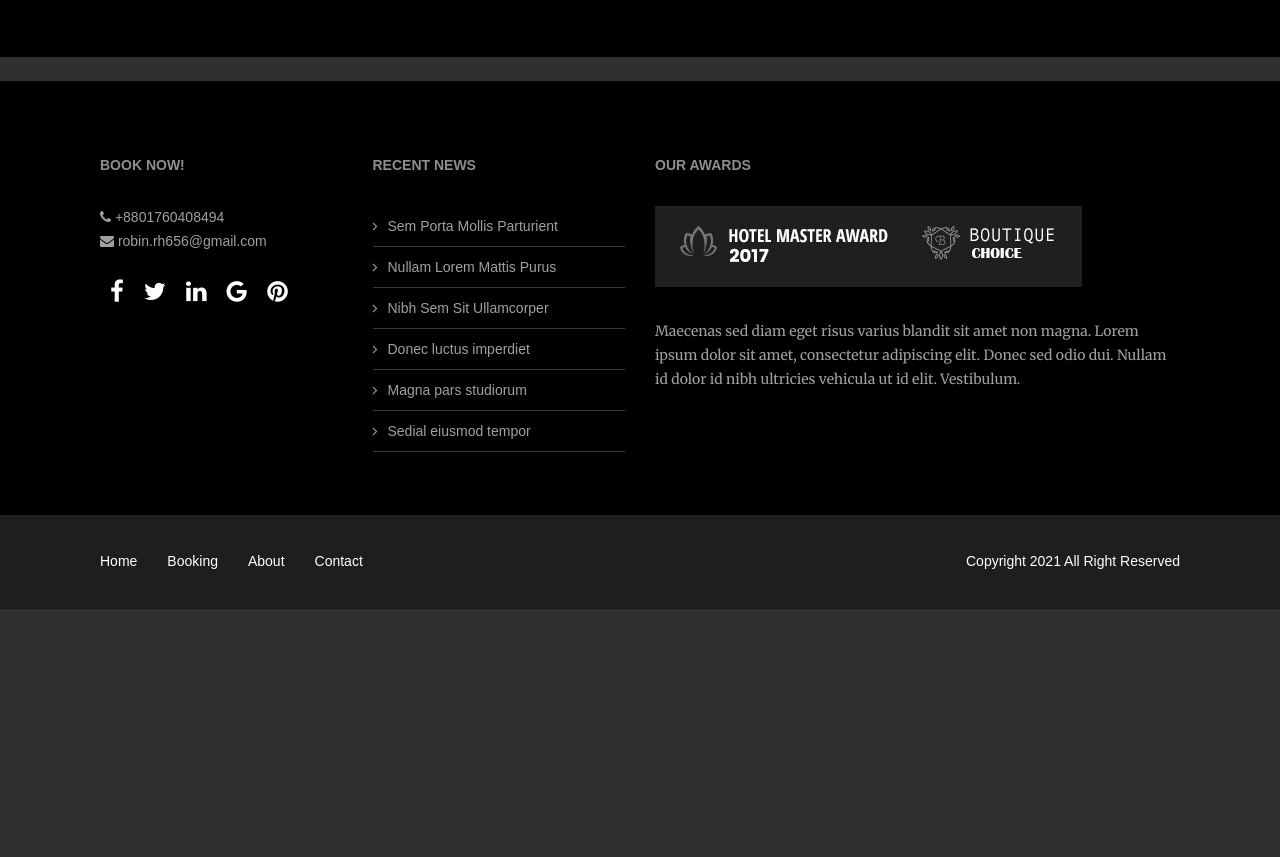
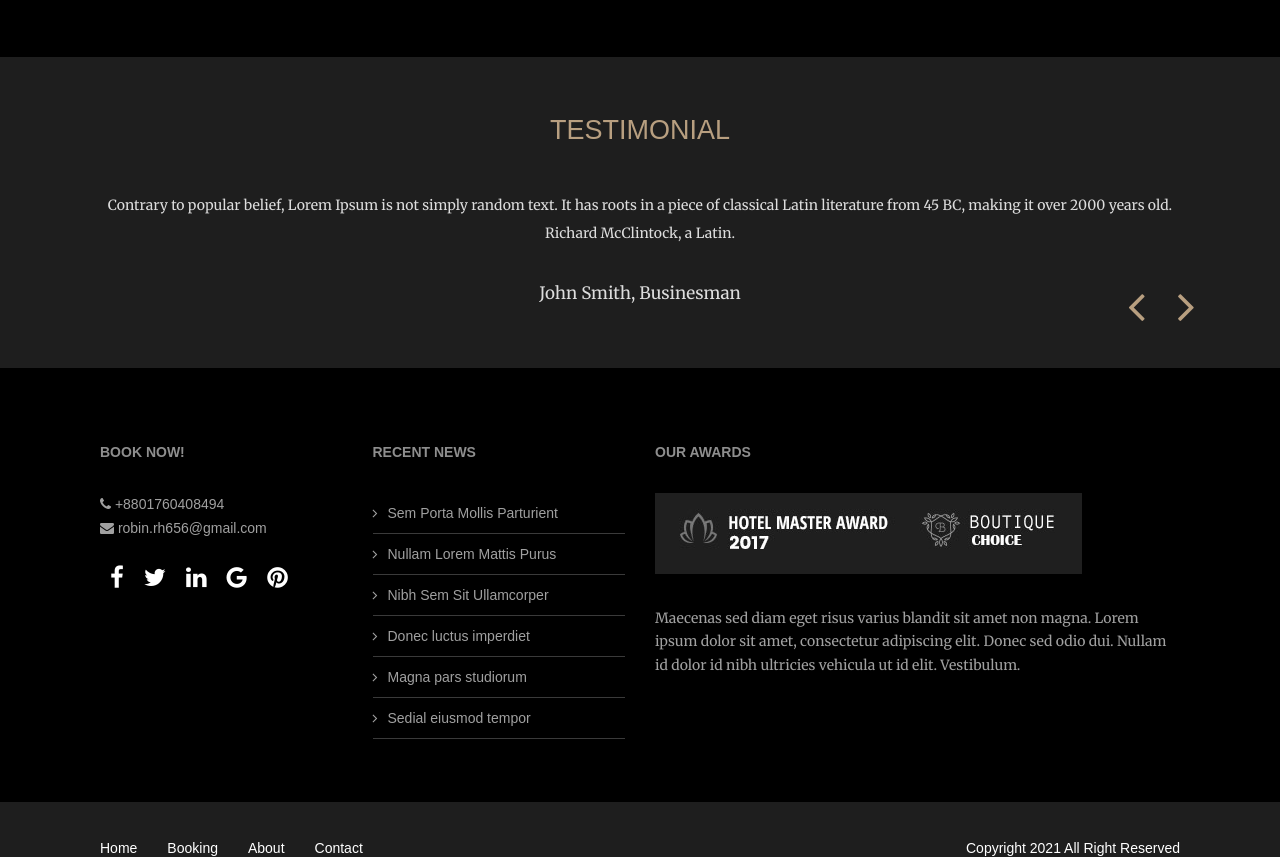
Before and after one commit to robinmind786/hotel-master, a plain HTML site: page index.html in a window 1280 px wide. Shown: the part 1227-2084 px from the top of the page. Before the commit the page ends 1836 px from the top, so only its background shows below. Drawn offline with Linux system fonts and the light colour scheme; a script that the page names is missing.

Commit message:
Add files via upload

```diff
--- a/css/responsive.css
+++ b/css/responsive.css
@@ -9,6 +9,21 @@
     footer .designer-info .links {
     	flex-direction: column;
     }
+	.prevs,
+	.nexts {
+	    position: none;
+	    left: 45%;
+	    transform: translate(-50%);
+	    bottom: -50px;
+	    font-size: 2rem;
+	    color: var(--warning-color);
+	    cursor: pointer;
+	    transition: all .3s ease;
+	    margin-right: 40px;
+	}
+	.nexts {
+		margin-left: 40px;
+	}
 }
 
 @media only screen and (min-width: 600px) {
--- a/css/style.css
+++ b/css/style.css
@@ -16,6 +16,7 @@ body {
 }
 
 :root {
+    --normal-dark: #1e1e1e;
     --dark-color: #000000;
     --normal-color: #ffffff;
     --text-color: #a3a3a3;
@@ -299,6 +300,84 @@ nav .navbar .nav-links .links .search .search-box .input-box.showInput{
     margin-top: 30px;
 }
 
+/*Review*/
+.review {
+    padding: 60px 0;
+    background-color: var(--normal-dark);
+}
+
+.review .review-heading h3{
+    text-align: center;
+    font-size: 27px;
+    line-height: 27px;
+    font-weight: 400;
+    color: rgb(184, 159, 128);
+}
+
+.review .review-content {
+    margin-top: 3rem;
+    text-align: center;
+    position: relative;
+}
+
+.review .review-content .review-desc p {
+    font-family: 'Merriweather', serif;
+    font-size: 14px;
+    font-weight: 400;
+    line-height: 27.2px;
+    color: rgb(221, 221, 221);
+}
+
+.review .review-content .review-name {
+    margin-top: 2rem;
+}
+.review .review-content .review-name h1 {
+    font-family: 'Merriweather', serif;
+    font-size: 17px;
+    font-weight: 400;
+    line-height: 28.9px;
+    color: rgb(221, 221, 221);
+}
+
+.prevs,
+.nexts {
+    position: absolute;
+    right: 0;
+    bottom: -40px;
+    font-size: 3rem;
+    color: var(--warning-color);
+    cursor: pointer;
+    transition: all .3s ease;
+}
+
+.prevs:hover,
+.nexts:hover {
+    color: var(--normal-color);
+}
+.prevs {
+    right: 50px;
+}
+
+.reviewSlide {
+    display: none;
+}
+
+
+
+
+
+
+
+
+
+
+
+
+
+
+
+
+
 /*Footer*/
 footer {
     background-color: var(--dark-color);
--- a/index.html
+++ b/index.html
@@ -123,7 +123,46 @@
       </div>
     </div>
   </section>
-  <br>
+  <!-- Review -->
+  <section class="review">
+    <div class="container">
+      <div class="review-heading">
+        <h3>TESTIMONIAL</h3>
+      </div>
+
+      <div class="review-content">
+        <div class="reviewSlide">
+          <div class="review-desc">
+            <p>Contrary to popular belief, Lorem Ipsum is not simply random text. It has roots in a piece of classical Latin literature from 45 BC, making it over 2000 years old. Richard McClintock, a Latin.</p>
+          </div>
+          <div class="review-name">
+            <h1>John Smith, Businesman</h1>
+          </div>
+        </div>
+
+        <div class="reviewSlide">
+          <div class="review-desc">
+            <p>It is a long established fact that a reader will be distracted by the readable content of a page when looking at its layout. The point of using Lorem Ipsum is that it has a more-or-less normal distribution.</p>
+          </div>
+          <div class="review-name">
+            <h1>Pam Pamelar, Traveller</h1>
+          </div>
+        </div>
+
+        <div class="reviewSlide">
+          <div class="review-desc">
+            <p>Lorem Ipsum is simply dummy text of the printing and typesetting industry. Lorem Ipsum has been the industry's standard dummy text ever since the 1500s, when an unknown printer took a galley</p>
+          </div>
+          <div class="review-name">
+            <h1>Angelina Cole, Traveller</h1>
+          </div>
+        </div>
+
+        <a class="prevs" onclick="changeRivew(-1)"><i class="fa fa-angle-left"></i></a>
+        <a class="nexts" onclick="changeRivew(1)"><i class="fa fa-angle-right"></i></a>
+      </div>
+    </div>
+  </section>
   <!-- Footer -->
   <footer>
     <div class="container padding-container">
--- a/js/main.js
+++ b/js/main.js
@@ -65,3 +65,28 @@ function showSlides(n) {
   slides[currentItem-1].style.display = 'block';
   setTimeout(showSlides, 5000);
 }
+
+// Review Slider
+var slideIndex = 1;
+showReview(slideIndex);
+
+function changeRivew(n) {
+  showReview(slideIndex += n);
+}
+
+function showReview(n) {
+  var i;
+  var review = document.getElementsByClassName('reviewSlide');
+  if(n > review.length) {
+    slideIndex = 1;
+  }
+  if(n < 1) {
+    slideIndex = review.length;
+  }
+  for(i = 0; i < review.length; i++) {
+    review[i].style.display = 'none';
+  }
+
+
+  review[slideIndex-1].style.display = 'block';
+}
```
